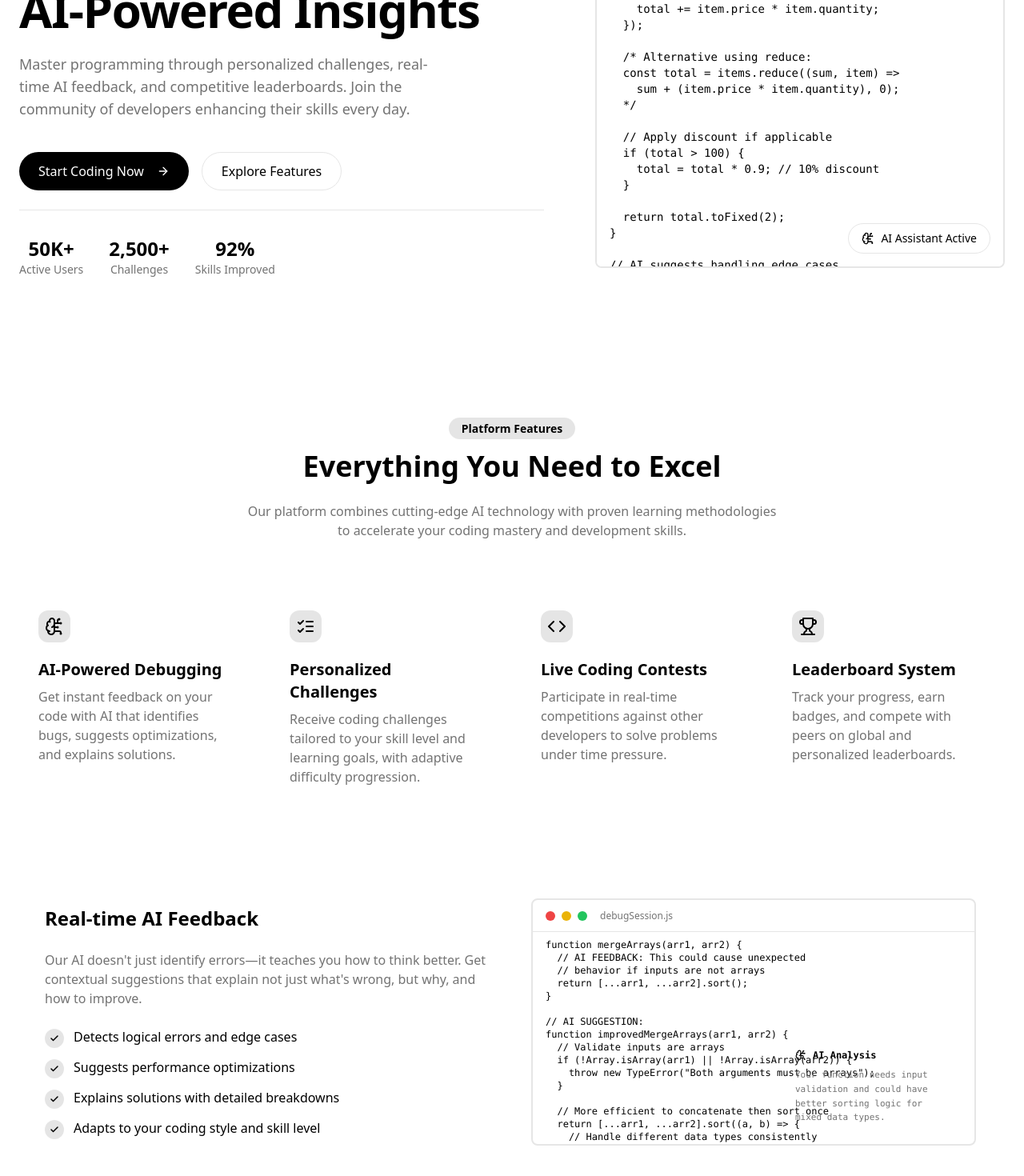
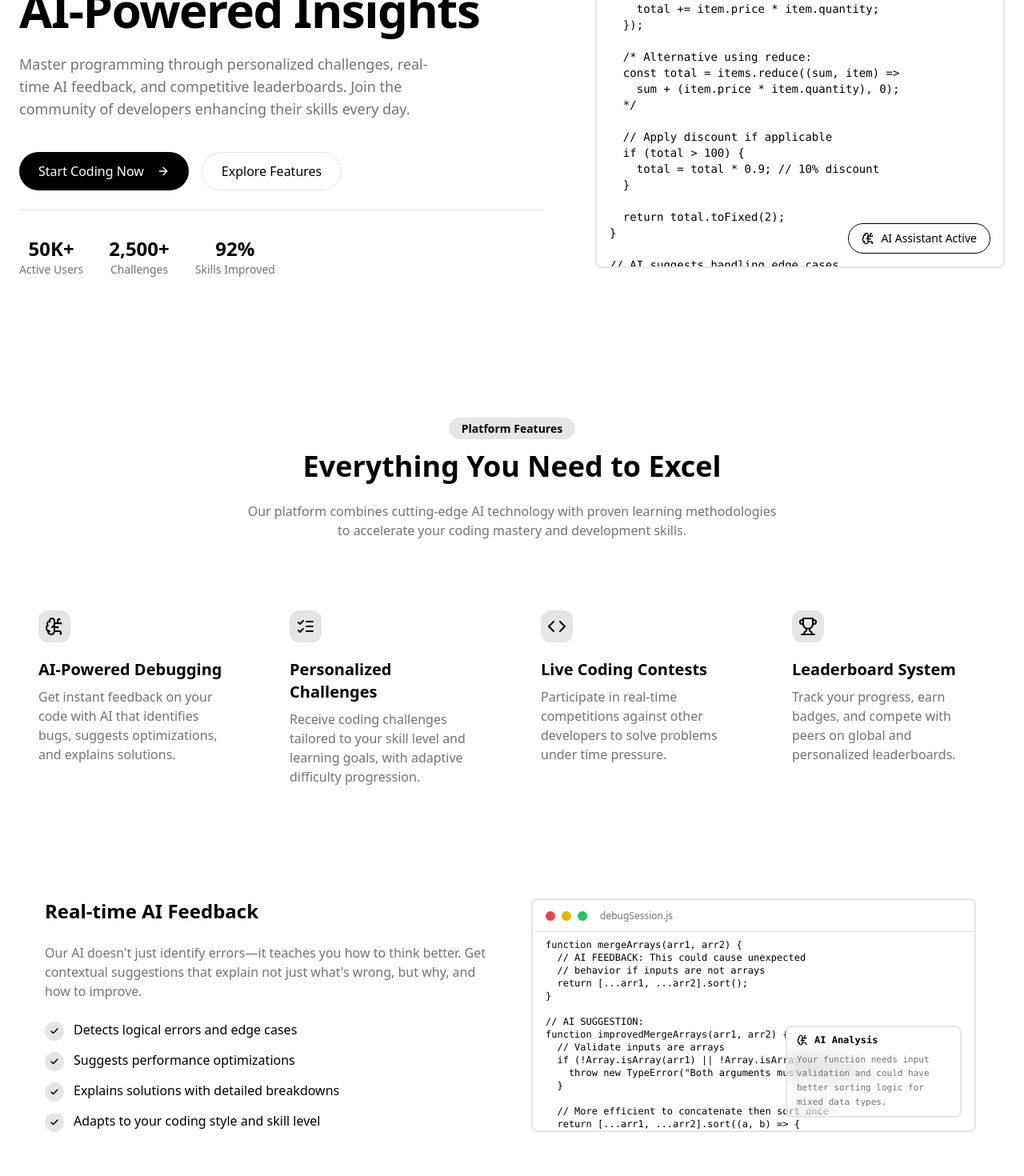
Before and after one commit to WiTheR60334/CodeX, a React (Vite) app: page / in a window 1280 px wide. Shown: the part 382-1852 px from the top of the page at 80% size. Built offline with nearby package versions, Linux system fonts and the light colour scheme.

Commit message:
fixed some spacing in landing page

```diff
--- a/src/components/FeatureSection.tsx
+++ b/src/components/FeatureSection.tsx
@@ -78,7 +78,7 @@ const FeatureSection = () => {
         </div>
 
         {/* Feature showcase */}
-        <div className="mt-20 rounded-2xl glass-dark p-8 animate-fade-in [animation-delay:500ms]">
+        <div className="mt-20 rounded-2xl glass-dark p-4 sm:p-8 animate-fade-in [animation-delay:500ms] mb-[-5rem] sm:mb-0">
           <div className="grid grid-cols-1 lg:grid-cols-2 gap-10 items-center">
             <div className="space-y-6">
               <h3 className="text-2xl font-bold">Real-time AI Feedback</h3>
@@ -106,7 +106,7 @@ const FeatureSection = () => {
               </ul>
             </div>
 
-            <div className="relative aspect-video w-full rounded-xl overflow-hidden glass p-1">
+            <div className="relative h-[300px] aspect-video w-full rounded-xl overflow-hidden glass p-1">
               <div className="relative w-full h-full bg-card rounded-lg border-2 overflow-hidden">
                 <div className="absolute top-0 left-0 right-0 h-10 flex items-center gap-2 px-4 border-b border-border">
                   <div className="flex gap-2">
@@ -146,7 +146,7 @@ function improvedMergeArrays(arr1, arr2) {
                   </pre>
 
                   {/* AI analysis popup */}
-                  <div className="absolute bottom-4 right-4 glass-dark px-3 py-2 rounded-lg text-xs max-w-[220px] animate-float">
+                  <div className="hidden sm:block absolute bottom-4 right-4 glass-dark px-3 py-2 rounded-lg text-xs max-w-[220px] backdrop-blur-md border-2 border-border animate-float">
                     <div className="flex items-center gap-2 mb-2">
                       <BrainCircuit className="h-3.5 w-3.5 text-primary" />
                       <span className="font-semibold">AI Analysis</span>
--- a/src/components/HeroSection.tsx
+++ b/src/components/HeroSection.tsx
@@ -107,7 +107,7 @@ function validateUserInput(code) {
             </div>
 
             {/* AI assistant floating element */}
-            <div className="absolute bottom-4 right-4 bg-card px-4 py-2 rounded-full text-sm font-medium flex items-center gap-2 border border-border">
+            <div className="absolute bottom-4 right-4 bg-card px-4 py-2 rounded-full text-sm font-medium flex items-center gap-2 border border-black">
               <BrainCircuit className="h-4 w-4 text-primary" />
               <span>AI Assistant Active</span>
             </div>
--- a/src/index.css
+++ b/src/index.css
@@ -97,4 +97,5 @@
   .text-glow {
     text-shadow: 0 0 10px rgba(255,255,255,0.5);
   }
+
 }
```
